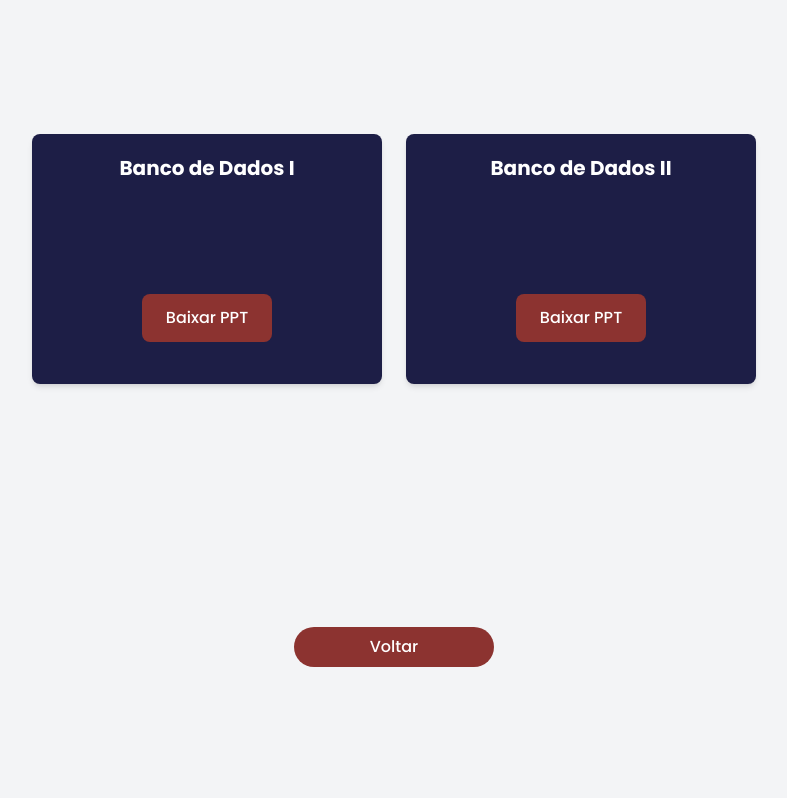
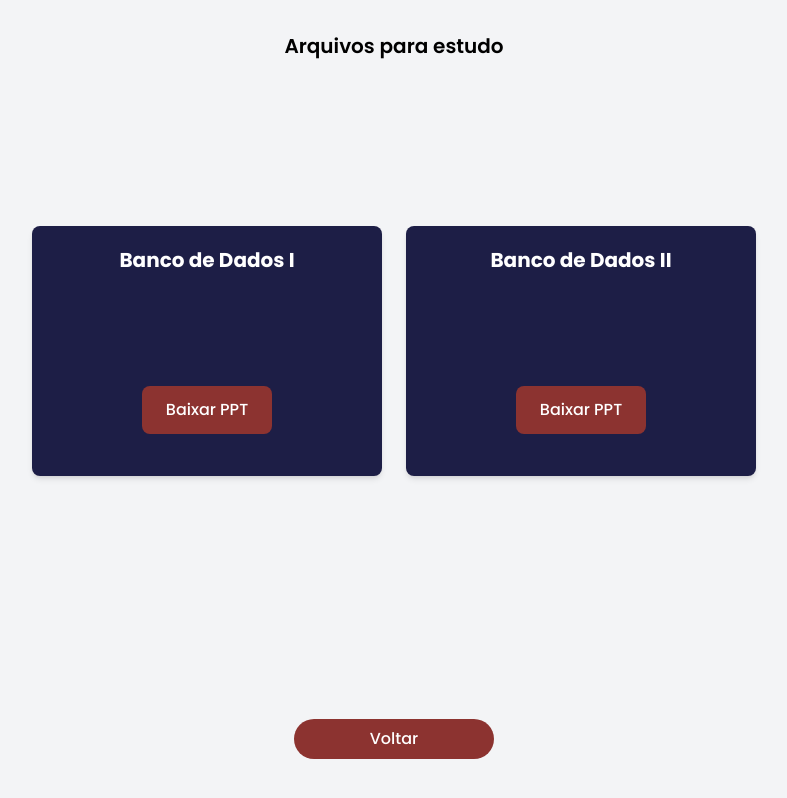
Before and after one commit to adrieeltorres1/pptGerenciador, a React (Vite) app: page /BancoDeDados in a window 1280 px wide. Shown: the top 798 px of the page, without its empty margins (246-1033 px from the left). Built offline with nearby package versions, Linux system fonts and the light colour scheme.

Commit message:
Correção de título

```diff
--- a/pages/BancoDeDados.jsx
+++ b/pages/BancoDeDados.jsx
@@ -4,6 +4,7 @@ const BancoDeDados = () => {
   const navigate = useNavigate();
   return (
     <>
+      <h2 className="flex justify-center items-center text-xl font-semibold bg-gray-100 py-8">Arquivos para estudo</h2>
       <div className="flex flex-wrap gap-6 justify-center items-center p-6 bg-gray-100 min-h-screen">
         <div className="bg-[#1d1e46] w-[350px] h-[250px] rounded-lg text-white shadow-md">
           <h2 className="flex justify-center text-xl font-bold mb-4 mt-5">Banco de Dados I</h2>
```
